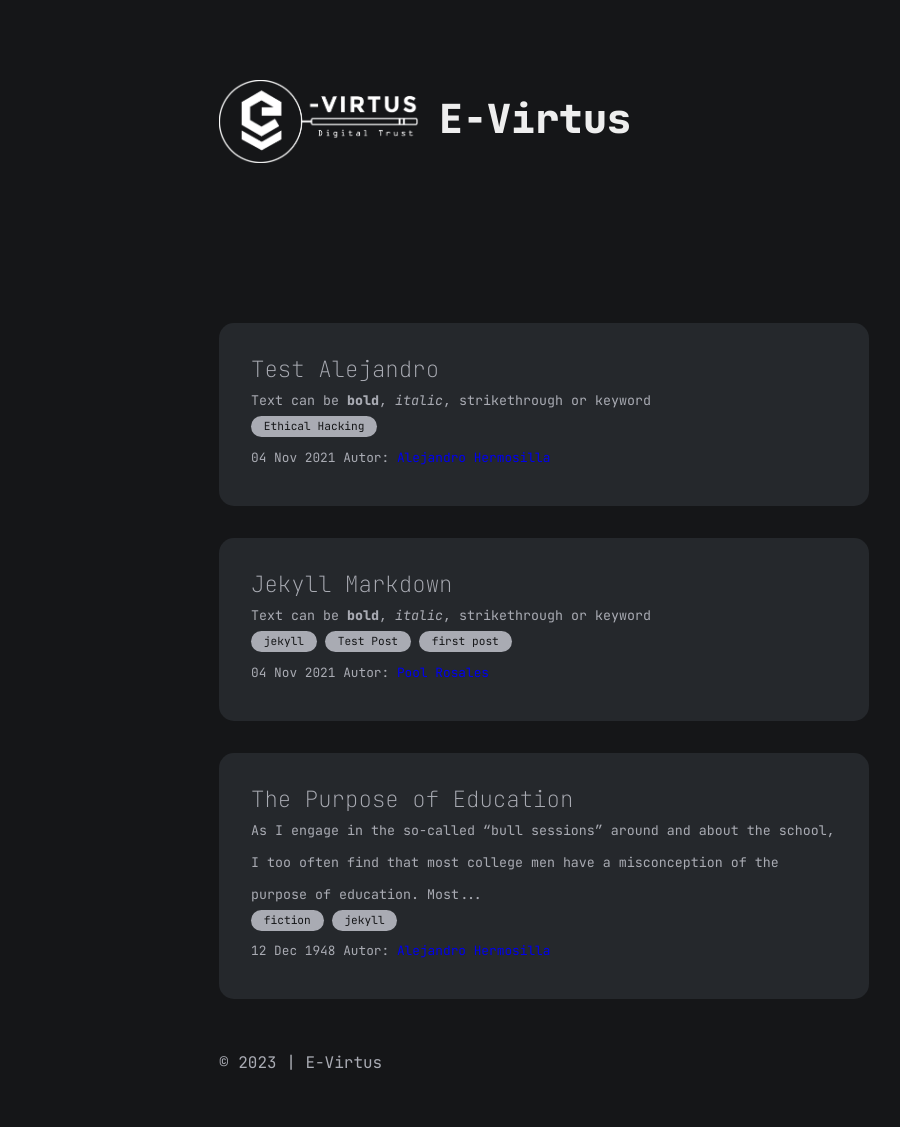
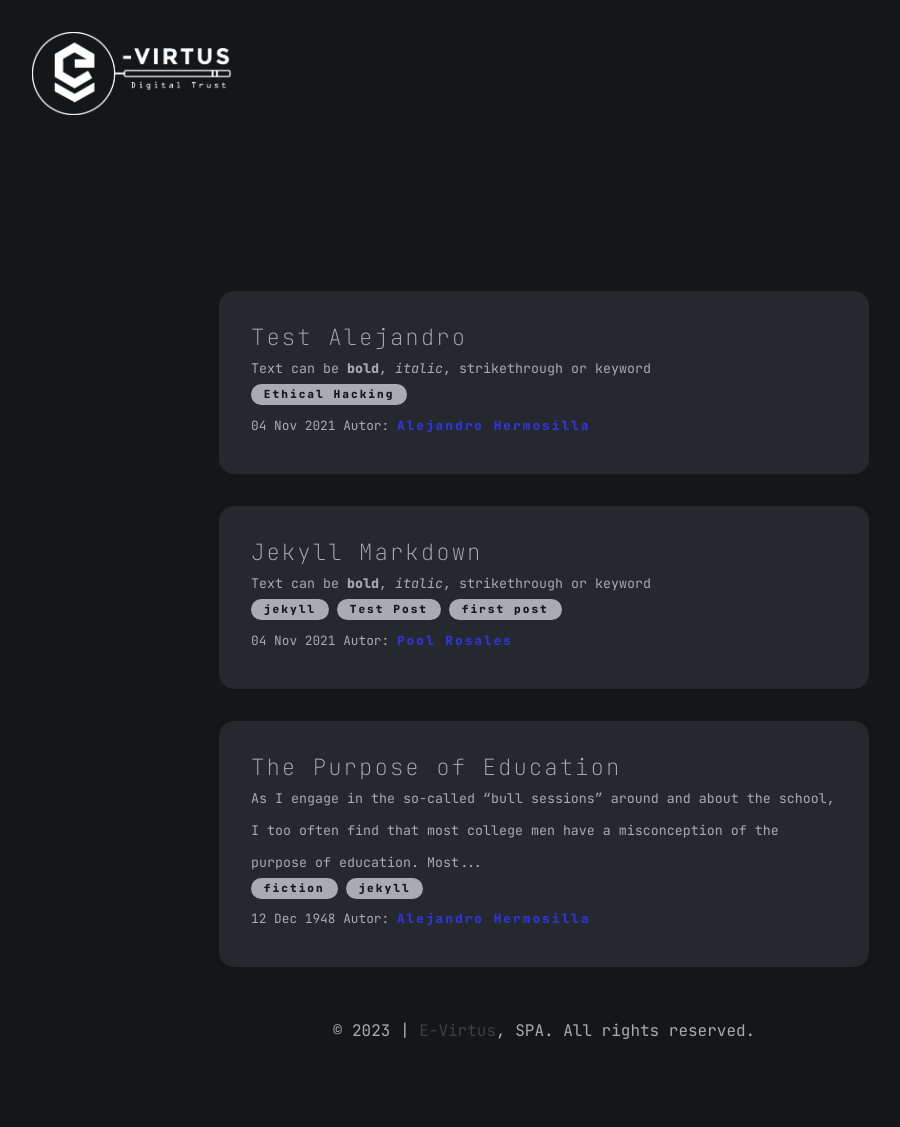
Before and after one commit to E-Virtus/evirtus.github.io, a Jekyll site: the page built from index.md, in a window 1280 px wide. Shown: the whole page, without its empty margins (96-996 px from the left). Built offline with Jekyll 4.4.1, drawn with Linux system fonts in a browser that asks for light colours; nearby versions of some CDN libraries; after the commit the page ends 1079 px from its top, so only the background shows below that.

Commit message:
feat(app): first commit

```diff
--- a/_includes/footer.html
+++ b/_includes/footer.html
@@ -1,3 +1,7 @@
-<footer>
-  <p>&copy; {{ 'now' | date: "%Y" }} | {{site.title}}</p>
+<footer class="footer-section">
+  <p>
+    &copy; {{ 'now' | date: "%Y" }} |
+    <a href="https://www.e-virtus.com/" target="_blank">{{site.title}}</a>, SPA.
+    All rights reserved.
+  </p>
 </footer>
--- a/_includes/header.html
+++ b/_includes/header.html
@@ -1,10 +1,9 @@
 <header>
-  <a class="site-title" style="vertical-align: middle" href="{{site.baseurl}}/"
+  <a class="site-title" href="{{site.baseurl}}/"
     ><img
       class="logo"
       width="200px"
       alt="logo e-virtus"
       src="/assets/images/e-virtus.png"
-    />{{site.title}}</a
-  >
+  /></a>
 </header>
--- a/_layouts/blog.html
+++ b/_layouts/blog.html
@@ -2,8 +2,8 @@
 <html lang="en">
   {% include head.html %}
   <body>
+    {% include header.html %} {% include bio.html %}
     <main>
-      {% include header.html %} {% include bio.html %}
       <section class="articles">
         {% for post in site.posts %}
         <article class="article">
@@ -28,8 +28,7 @@
         </article>
         {%endfor%}
       </section>
-      {% include footer.html %}
     </main>
-    {% include category-modal.html%}
+    {% include footer.html %} {% include category-modal.html%}
   </body>
 </html>
--- a/_layouts/post.html
+++ b/_layouts/post.html
@@ -4,8 +4,8 @@
   <!-- Look the author details up from the site config. -->
   {% assign author = site.data.author[page.author] %}
   <body>
+    {% include header.html %}
     <main>
-      {% include header.html %}
       <section class="article">
         <div class="article-header">
           <h2 class="article-title">{{page.title}}</h2>
--- a/assets/css/blog.css
+++ b/assets/css/blog.css
@@ -1,6 +1,7 @@
 @import url("https://fonts.googleapis.com/css2?family=JetBrains+Mono:ital,wght@0,100;0,300;0,400;0,800;1,100;1,300;1,400;1,800&display=swap");
 
 :root {
+  --so-primary: #2d36da;
   --gray-1: #3f3f3f;
   --gray-2: #32353a;
   --gray-3: #25282c;
@@ -31,7 +32,9 @@ body {
   background-color: var(--gray-5);
 }
 header {
-  padding: 2rem 0 4rem 0;
+  padding: 2rem;
+  width: 80%;
+  margin: 0 auto;
 }
 header .site-title {
   font-size: 2.5rem;
@@ -41,12 +44,17 @@ header .site-title {
 }
 img.logo {
   vertical-align: middle;
-  margin-right: 20px;
 }
 main {
   margin: 0 auto;
   max-width: 650px;
-  padding: 3rem 0;
+  padding: 3rem 0 0 0;
+}
+main a {
+  color: var(--so-primary);
+  font-weight: bold;
+  letter-spacing: 2px;
+  font-size: 0.8rem;
 }
 
 /* header */
@@ -130,6 +138,20 @@ main {
   line-height: 1.3rem;
   cursor: pointer;
 }
+/* footer section*/
+.footer-section {
+  width: 100%;
+  display: flex;
+  justify-content: center;
+  padding-bottom: 2rem;
+}
+.footer-section p a {
+  color: var(--gray-1);
+  transition: 0.3s all;
+}
+.footer-section p a:hover {
+  color: var(--white-1);
+}
 /* media query */
 
 @media screen and (max-width: 750px) {
```
Also changed, not shown: assets/css/post.css (+12 -2 lines).
